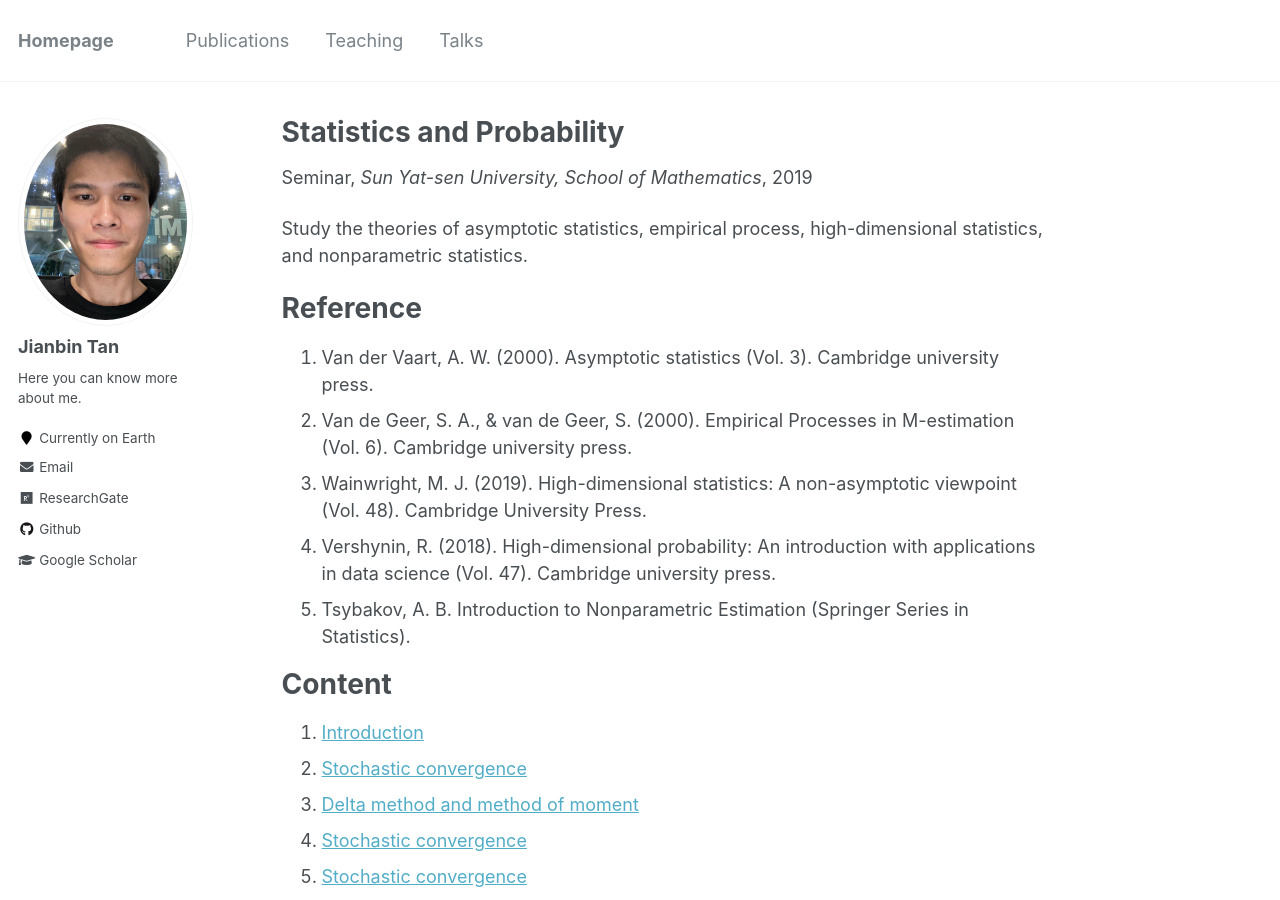
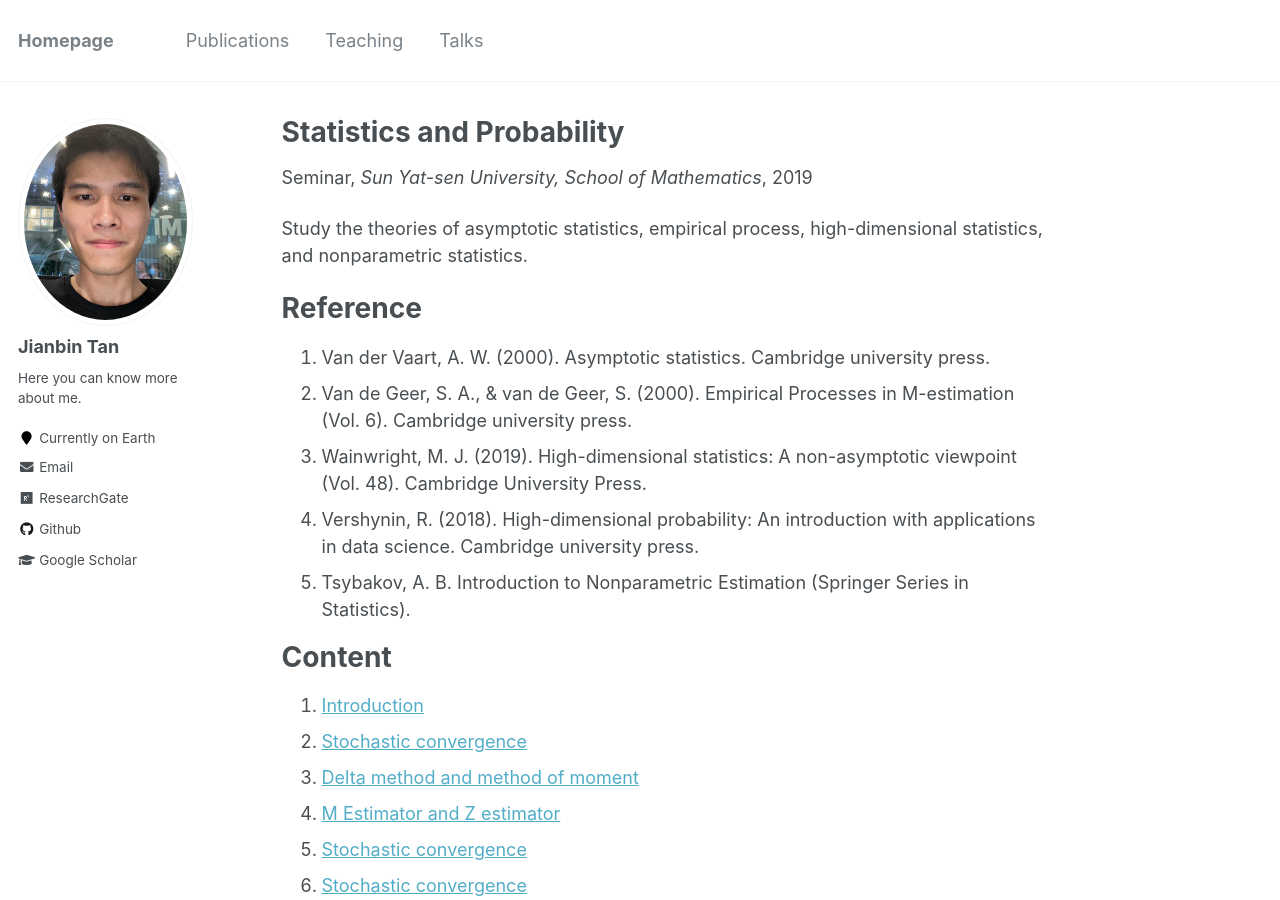
Before and after one commit to Tan-jianbin/Tan-jianbin.github.io, a Jekyll site: the page built from _teaching/2019-fall-teaching.md, in a window 1280 px wide and 900 px high. Built offline with Jekyll 4.4.1, drawn with Linux system fonts in a browser that asks for light colours.

Commit message:
Update 2019-fall-teaching.md

```diff
--- a/_teaching/2019-fall-teaching.md
+++ b/_teaching/2019-fall-teaching.md
@@ -14,10 +14,10 @@
 Reference
 ======
 
-1. Van der Vaart, A. W. (2000). Asymptotic statistics (Vol. 3). Cambridge university press.
+1. Van der Vaart, A. W. (2000). Asymptotic statistics. Cambridge university press.
 2. Van de Geer, S. A., & van de Geer, S. (2000). Empirical Processes in M-estimation (Vol. 6). Cambridge university press.
 3. Wainwright, M. J. (2019). High-dimensional statistics: A non-asymptotic viewpoint (Vol. 48). Cambridge University Press.
-4. Vershynin, R. (2018). High-dimensional probability: An introduction with applications in data science (Vol. 47). Cambridge university press.
+4. Vershynin, R. (2018). High-dimensional probability: An introduction with applications in data science. Cambridge university press.
 5. Tsybakov, A. B. Introduction to Nonparametric Estimation (Springer Series in Statistics).
 
 Content
@@ -25,10 +25,10 @@
 1. [Introduction](http://tan-jianbin.github.io/files/PPT_2022-fall-teaching/1.The Introduction of Asymptotic Statistics.pdf)
 2. [Stochastic convergence](http://tan-jianbin.github.io/files/PPT_2022-fall-teaching/2.Stochastic Convergence.pdf)
 3. [Delta method and method of moment](http://tan-jianbin.github.io/files/PPT_2022-fall-teaching/3.Delta Method and Method of Moment.pdf)
+2. [M Estimator and Z estimator](http://tan-jianbin.github.io/files/PPT_2022-fall-teaching/4.M Estimator and Z estimator.pdf)
 2. [Stochastic convergence](http://tan-jianbin.github.io/files/PPT_2022-fall-teaching/2.Stochastic Convergence.pdf)
 2. [Stochastic convergence](http://tan-jianbin.github.io/files/PPT_2022-fall-teaching/2.Stochastic Convergence.pdf)
 2. [Stochastic convergence](http://tan-jianbin.github.io/files/PPT_2022-fall-teaching/2.Stochastic Convergence.pdf)
 2. [Stochastic convergence](http://tan-jianbin.github.io/files/PPT_2022-fall-teaching/2.Stochastic Convergence.pdf)
 2. [Stochastic convergence](http://tan-jianbin.github.io/files/PPT_2022-fall-teaching/2.Stochastic Convergence.pdf)
 2. [Stochastic convergence](http://tan-jianbin.github.io/files/PPT_2022-fall-teaching/2.Stochastic Convergence.pdf)
-2. [Stochastic convergence](http://tan-jianbin.github.io/files/PPT_2022-fall-teaching/2.Stochastic Convergence.pdf)
```
